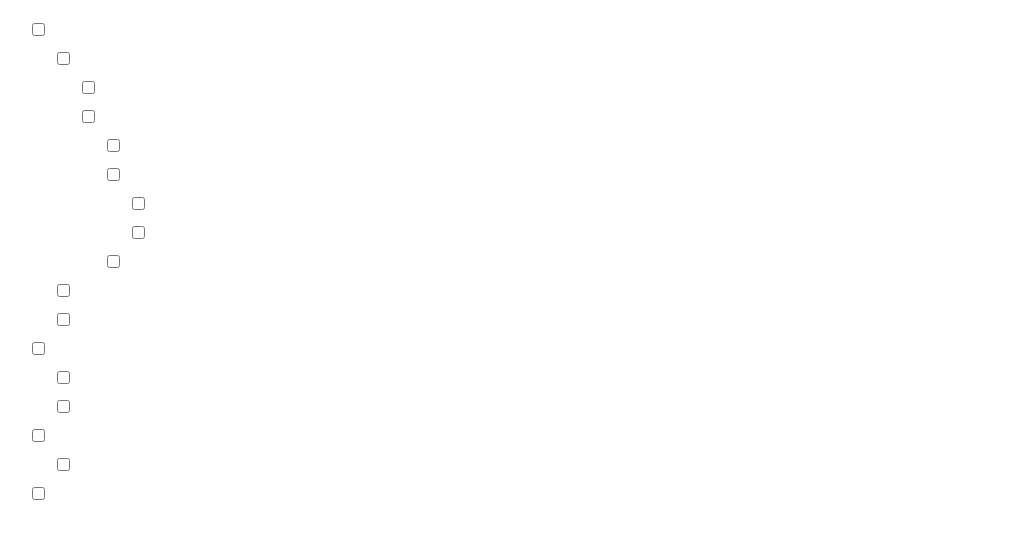
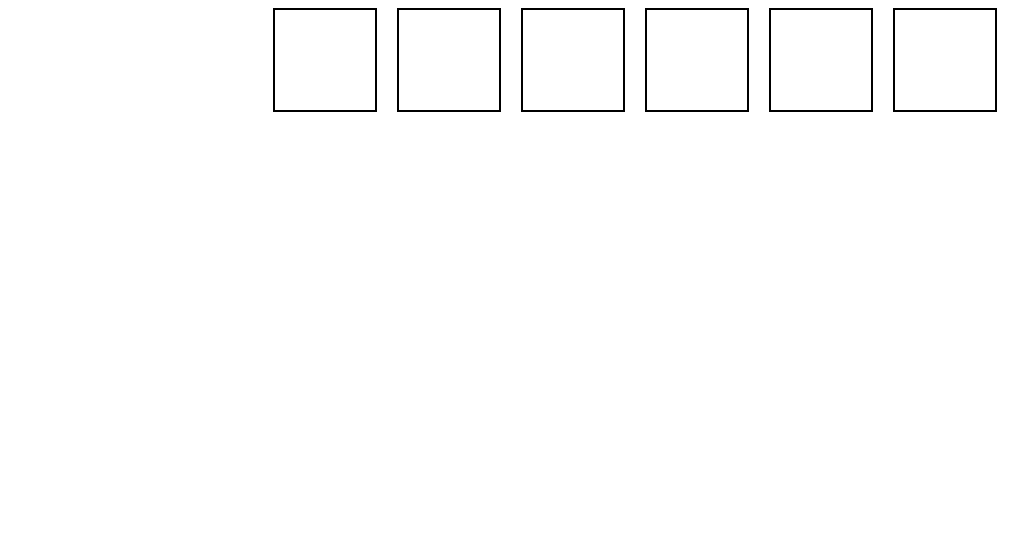
Before and after one commit to Achyutem/Projects, a React (Vite) app: page / in a window 1280 px wide. Shown: the top 538 px of the page, without its empty margins (5-1033 px from the left). Built offline with nearby package versions, Linux system fonts and the light colour scheme.

Commit message:
updatd app component

```diff
--- a/src/App.tsx
+++ b/src/App.tsx
@@ -2,7 +2,9 @@
 // import Accordion from "./Accordion/Accordion"
 // import Counter from "./Advance Counter/Counter"
 // import Translator from "./Translator/Translator"
-import NestedCheckbox from "./NestedCheckbox/NestedCheckbox"
+// import NestedCheckbox from "./NestedCheckbox/NestedCheckbox"
+
+import Otp from "./OTP/Otp"
 
 
 function App() {
@@ -13,7 +15,8 @@ function App() {
       {/* <Accordion /> */}
       {/* <Counter/> */}
       {/* <Translator /> */}
-      <NestedCheckbox />
+      {/* <NestedCheckbox /> */}
+      <Otp />
     </div>
     </>
   )
```
